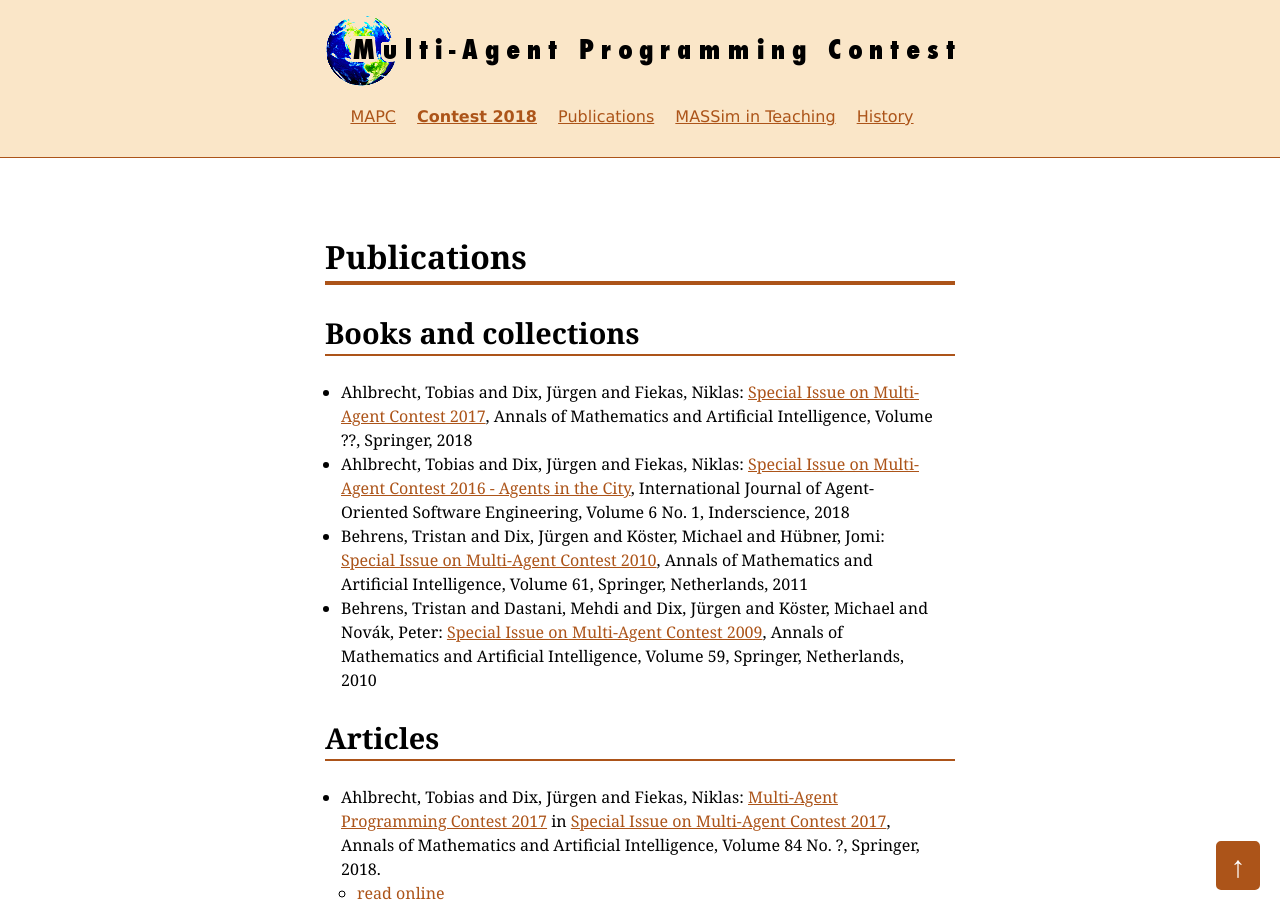
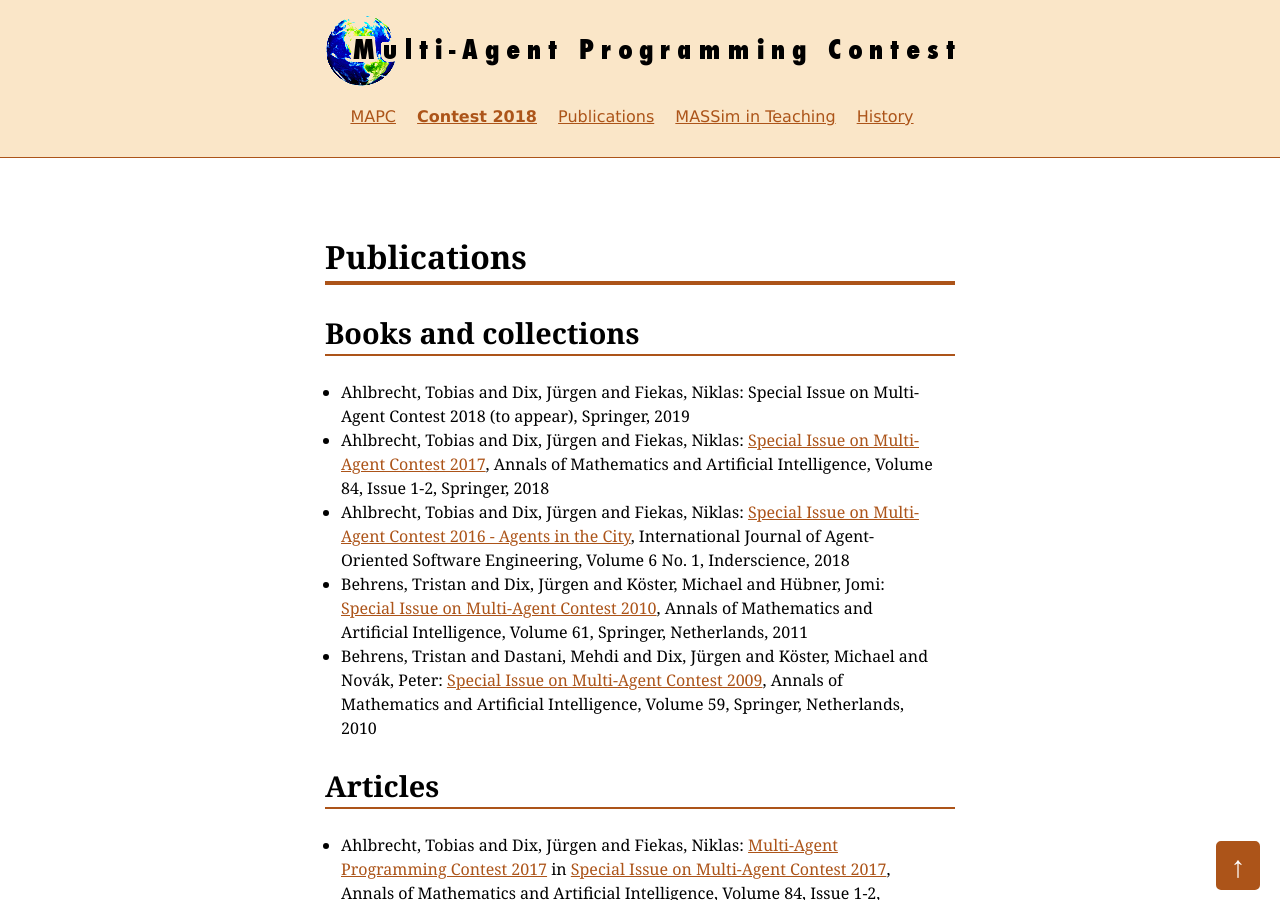
Before and after one commit to agentcontest/agentcontest.github.io, a Jekyll site: the page built from publications/index.md, in a window 1280 px wide and 900 px high. Built offline with Jekyll 4.4.1, drawn with Linux system fonts in a browser that asks for light colours; some of the changed text lies outside the part shown.

Commit message:
list 2019 publication

```diff
--- a/publications/index.md
+++ b/publications/index.md
@@ -6,7 +6,8 @@ title: Publications
 Books and collections
 ---------------------
 
-* Ahlbrecht, Tobias and Dix, Jürgen and Fiekas, Niklas: [Special Issue on Multi-Agent Contest 2017](http://www.springer.com/computer/ai/journal/10472), Annals of Mathematics and Artificial Intelligence, Volume ??, Springer, 2018
+* Ahlbrecht, Tobias and Dix, Jürgen and Fiekas, Niklas: Special Issue on Multi-Agent Contest 2018 (to appear), Springer, 2019
+* Ahlbrecht, Tobias and Dix, Jürgen and Fiekas, Niklas: [Special Issue on Multi-Agent Contest 2017](http://www.springer.com/computer/ai/journal/10472), Annals of Mathematics and Artificial Intelligence, Volume 84, Issue 1-2, Springer, 2018
 * Ahlbrecht, Tobias and Dix, Jürgen and Fiekas, Niklas: [Special Issue on Multi-Agent Contest 2016 - Agents in the City](http://www.inderscience.com/info/inarticletoc.php?jcode=ijaose&year=2018&vol=6&issue=1), International Journal of Agent-Oriented Software Engineering, Volume 6 No. 1, Inderscience, 2018
 * Behrens, Tristan and Dix, Jürgen and Köster, Michael and Hübner, Jomi: [Special Issue on Multi-Agent Contest 2010](http://link.springer.com/journal/10472/61/4), Annals of Mathematics and Artificial Intelligence, Volume 61, Springer, Netherlands, 2011
 * Behrens, Tristan and Dastani, Mehdi and Dix, Jürgen and Köster, Michael and Novák, Peter: [Special Issue on Multi-Agent Contest 2009](http://link.springer.com/journal/10472/59/3/), Annals of Mathematics and Artificial Intelligence, Volume 59, Springer, Netherlands, 2010
@@ -14,7 +15,7 @@ Books and collections
 Articles
 --------
 
-* Ahlbrecht, Tobias and Dix, Jürgen and Fiekas, Niklas: [Multi-Agent Programming Contest 2017](http://dx.doi.org/10.1007/s10472-018-9594-x) in [Special Issue on Multi-Agent Contest 2017](https://link.springer.com/journal/volumesAndIssues/10472), Annals of Mathematics and Artificial Intelligence, Volume 84 No. ?, Springer, 2018.
+* Ahlbrecht, Tobias and Dix, Jürgen and Fiekas, Niklas: [Multi-Agent Programming Contest 2017](http://dx.doi.org/10.1007/s10472-018-9594-x) in [Special Issue on Multi-Agent Contest 2017](https://link.springer.com/journal/volumesAndIssues/10472), Annals of Mathematics and Artificial Intelligence, Volume 84, Issue 1-2, Springer, 2018.
   * [read online](https://rdcu.be/2Qrt)
   * [download post-peer-review, pre-copyedit version](mapc2017.pdf) [^mapc2017]
 * Ahlbrecht, Tobias and Dix, Jürgen and Fiekas, Niklas: [Multi-Agent Programming Contest 2016](http://dx.doi.org/10.1504/IJAOSE.2018.10010603) in [Special Issue on Multi-Agent Contest 2016 - Agents in the City](http://www.inderscience.com/info/inarticletoc.php?jcode=ijaose&year=2018&vol=6&issue=1), International Journal of Agent-Oriented Software Engineering, Volume 6 No. 1, Inderscience, 2018. [mapc2016.pdf](mapc2016.pdf) [^mapc2016]
```
Also changed, not shown: _posts/2019-01-15-publication.md (added, +8 -0 lines).
